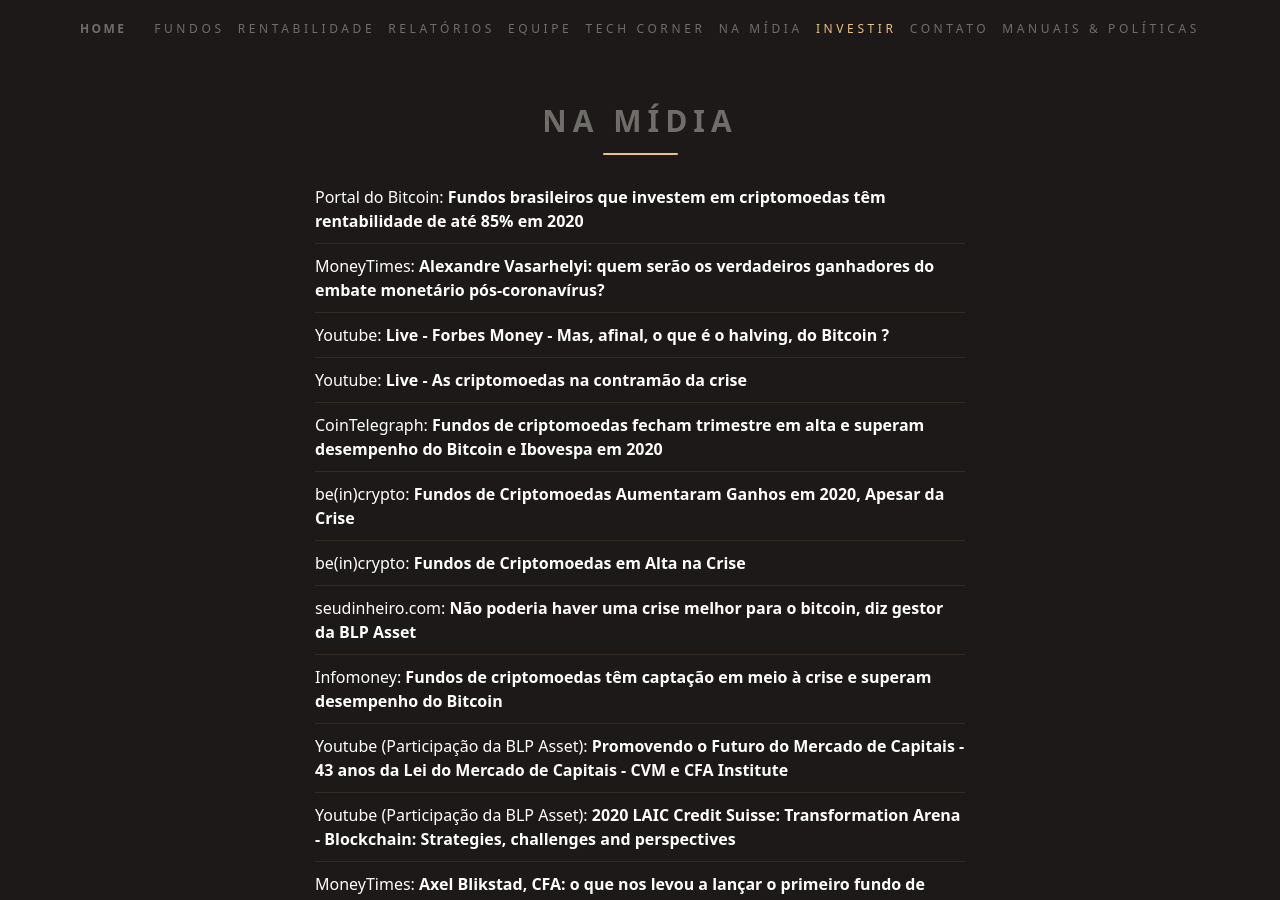
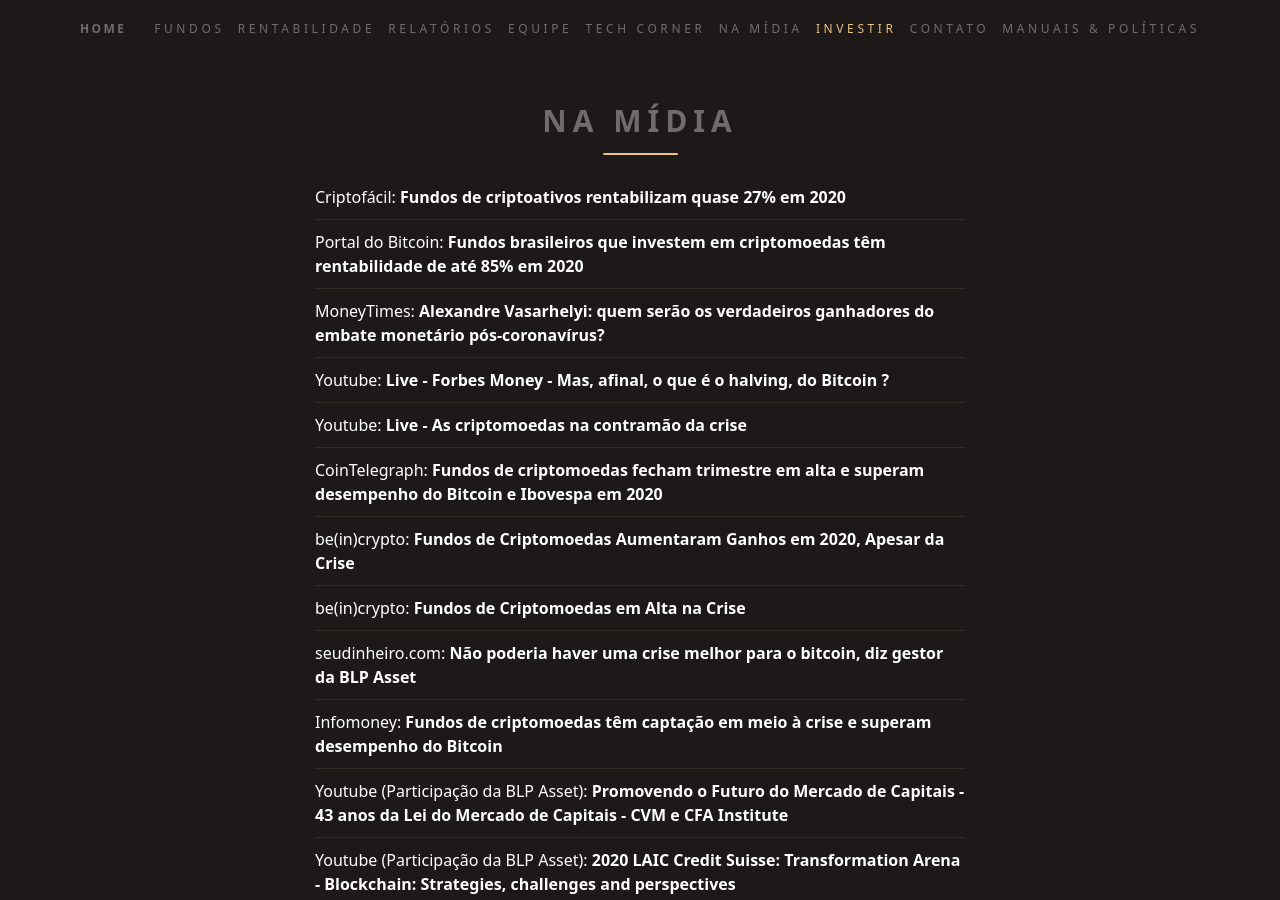
Before and after one commit to ateliedetemas/blpcrypto, a Jekyll site: the page built from _pages/na-midia.md, in a window 1280 px wide and 900 px high. Built offline with Jekyll 4.4.1, drawn with Linux system fonts in a browser that asks for light colours.

Commit message:
Update na-midia.md

```diff
--- a/_pages/na-midia.md
+++ b/_pages/na-midia.md
@@ -3,6 +3,7 @@ lang: pt
 layout: page
 title: Na Mídia
 ---
+|[Criptofácil: **Fundos de criptoativos rentabilizam quase 27% em 2020**](https://www.criptofacil.com/fundos-criptoativos-rentabilizam-quase-27-2020/)
 |[Portal do Bitcoin: **Fundos brasileiros que investem em criptomoedas têm rentabilidade de até 85% em 2020**](https://portaldobitcoin.com/fundos-brasileiros-que-investem-em-criptomoedas-tem-rentabilidade-de-ate-85-em-2020/)
 |[MoneyTimes: **Alexandre Vasarhelyi: quem serão os verdadeiros ganhadores do embate monetário pós-coronavírus?**](https://www.moneytimes.com.br/alexandre-vasarhelyi-quem-serao-os-verdadeiros-ganhadores-do-embate-monetario-pos-coronavirus/)
 |[Youtube: **Live - Forbes Money - Mas, afinal, o que é o halving, do Bitcoin ?**](https://www.youtube.com/watch?v=peKPDJMelDg)
```
